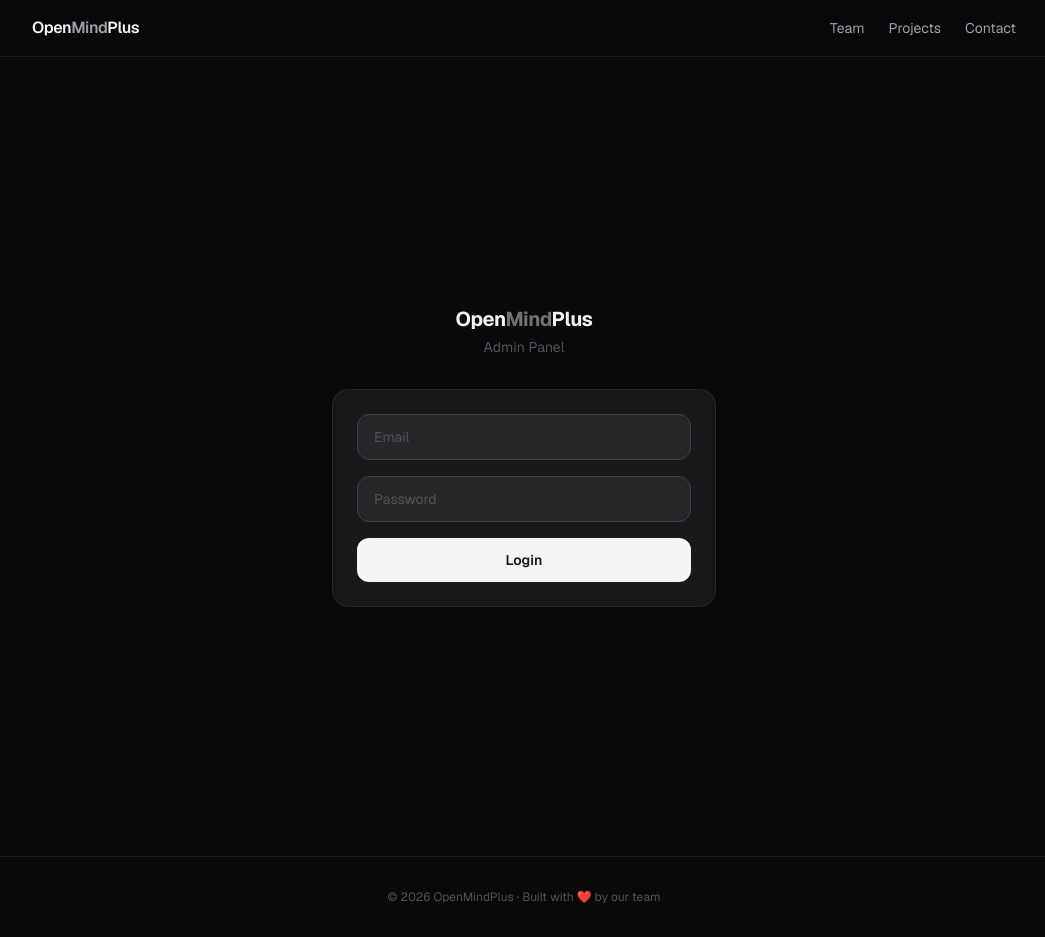
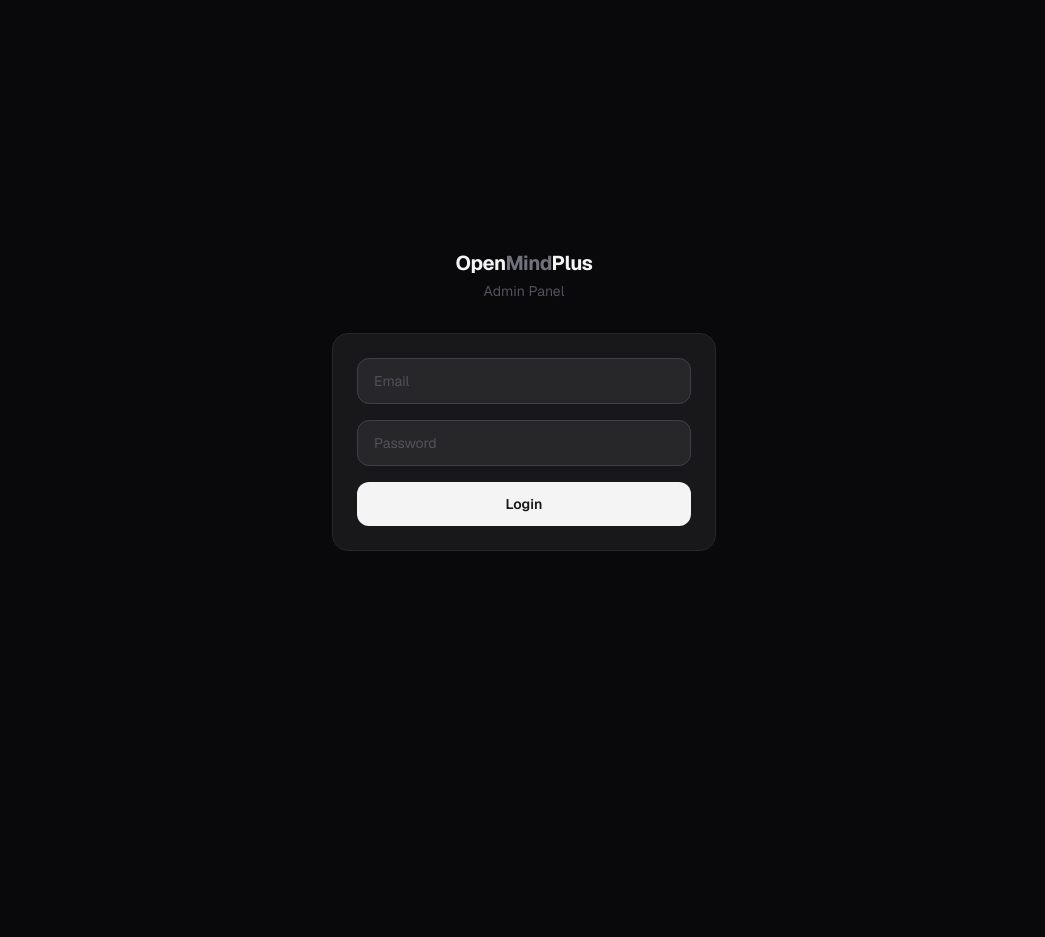
Before and after one commit to oleg-khymchenko-kh/openmindplus, a Next.js app in the folder frontend/: page /admin/login in a window 1280 px wide. Shown: the whole page, without its empty margins (116-1161 px from the left). After the commit the page ends 800 px from the top, so only its background shows below. Built offline with nearby package versions, Linux system fonts and the light colour scheme.

Commit message:
Fix: hide header/footer on admin routes via PublicShell

```diff
--- a/frontend/app/admin/layout.tsx
+++ /dev/null
@@ -1,3 +0,0 @@
-export default function AdminLayout({ children }: { children: React.ReactNode }) {
-  return <>{children}</>
-}
--- /dev/null
+++ b/frontend/app/components/PublicShell.tsx
@@ -0,0 +1,36 @@
+'use client'
+
+import Link from 'next/link'
+import { usePathname } from 'next/navigation'
+
+export default function PublicShell({ children }: { children: React.ReactNode }) {
+  const pathname = usePathname()
+  const isAdmin = pathname.startsWith('/admin')
+
+  if (isAdmin) return <>{children}</>
+
+  return (
+    <>
+      <header className="fixed top-0 left-0 right-0 z-50 border-b border-zinc-800/60 bg-zinc-950/80 backdrop-blur-md">
+        <nav className="max-w-5xl mx-auto px-5 h-14 flex items-center justify-between">
+          <Link href="/" className="font-semibold text-zinc-100 tracking-tight">
+            Open<span className="text-zinc-400">Mind</span>Plus
+          </Link>
+          <div className="flex items-center gap-6 text-sm text-zinc-400">
+            <Link href="/team" className="hover:text-zinc-100 transition-colors">Team</Link>
+            <Link href="/projects" className="hover:text-zinc-100 transition-colors">Projects</Link>
+            <Link href="/contact" className="hover:text-zinc-100 transition-colors">Contact</Link>
+          </div>
+        </nav>
+      </header>
+
+      <div className="flex-1 pt-14">
+        {children}
+      </div>
+
+      <footer className="border-t border-zinc-800/60 py-8 px-5 text-center text-xs text-zinc-600">
+        © {new Date().getFullYear()} OpenMindPlus · Built with ❤️ by our team
+      </footer>
+    </>
+  )
+}
--- a/frontend/app/layout.tsx
+++ b/frontend/app/layout.tsx
@@ -1,7 +1,7 @@
 import type { Metadata } from "next";
 import { Geist } from "next/font/google";
 import "./globals.css";
-import Link from "next/link";
+import PublicShell from "./components/PublicShell";
 
 const geist = Geist({ subsets: ["latin"] });
 
@@ -12,33 +12,10 @@ export const metadata: Metadata = {
 
 export default function RootLayout({ children }: { children: React.ReactNode }) {
   return (
-    <html lang="en" className="dark">
+    <html lang="en">
       <body className={`${geist.className} bg-zinc-950 text-zinc-100 min-h-screen flex flex-col`}>
-
-        {/* Header */}
-        <header className="fixed top-0 left-0 right-0 z-50 border-b border-zinc-800/60 bg-zinc-950/80 backdrop-blur-md">
-          <nav className="max-w-5xl mx-auto px-5 h-14 flex items-center justify-between">
-            <Link href="/" className="font-semibold text-zinc-100 tracking-tight">
-              Open<span className="text-zinc-400">Mind</span>Plus
-            </Link>
-            <div className="flex items-center gap-6 text-sm text-zinc-400">
-              <Link href="/team" className="hover:text-zinc-100 transition-colors">Team</Link>
-              <Link href="/projects" className="hover:text-zinc-100 transition-colors">Projects</Link>
-              <Link href="/contact" className="hover:text-zinc-100 transition-colors">Contact</Link>
-            </div>
-          </nav>
-        </header>
-
-        <div className="flex-1 pt-14">
-          {children}
-        </div>
-
-        {/* Footer */}
-        <footer className="border-t border-zinc-800/60 py-8 px-5 text-center text-xs text-zinc-600">
-          © {new Date().getFullYear()} OpenMindPlus · Built with ❤️ by our team
-        </footer>
-
+        <PublicShell>{children}</PublicShell>
       </body>
     </html>
-  );
+  )
 }
```
